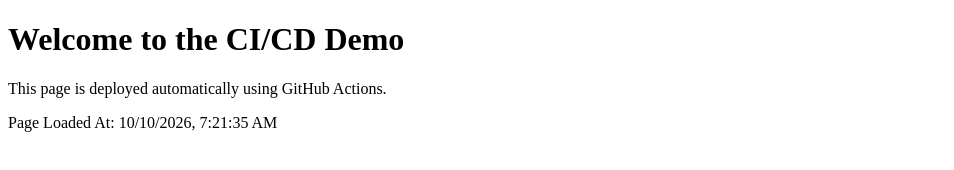
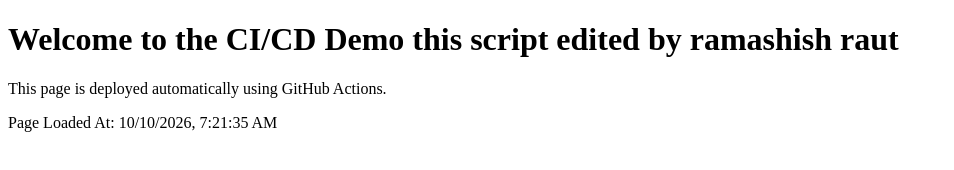
Before and after one commit to ashisheng05-Dev/Gitlearning, a website: page CD-Demo_test/index.html in a window 1280 px wide. Shown: the whole page, without its empty margins (0-954 px from the left). Drawn offline with Linux system fonts and the light colour scheme.

Commit message:
Modify welcome message in index.html
Updated the welcome message to include editor's name.

```diff
--- a/CD-Demo_test/index.html
+++ b/CD-Demo_test/index.html
@@ -4,7 +4,7 @@
     <title>CI/CD Demo - GitHub Actions</title>
 </head>
 <body>
-<h1>Welcome to the CI/CD Demo </h1>
+<h1>Welcome to the CI/CD Demo this script edited by ramashish raut </h1>
 <p>This page is deployed automatically using GitHub Actions.</p>
 <p>Page Loaded At: <span id="load-time"></span></p>
 
```
